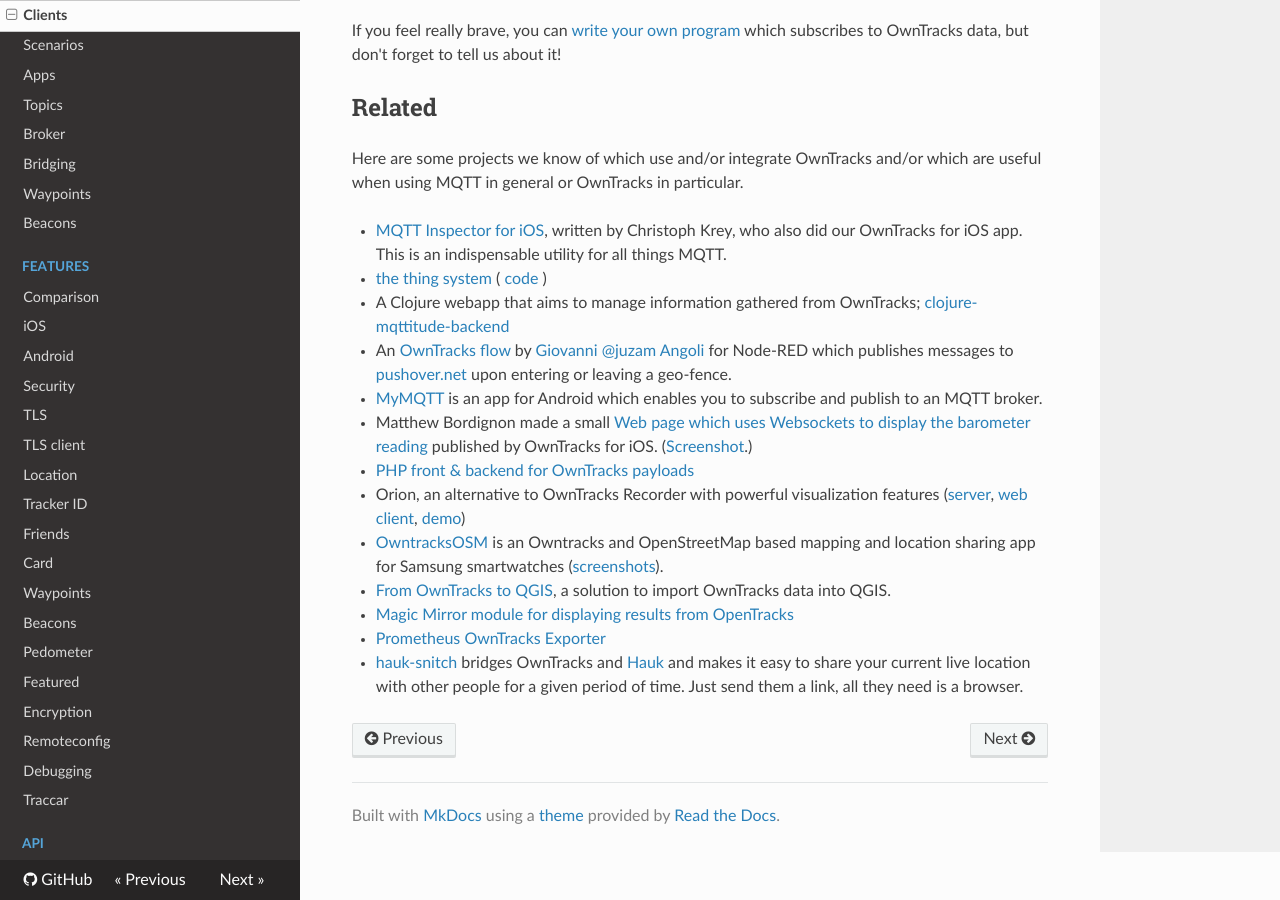
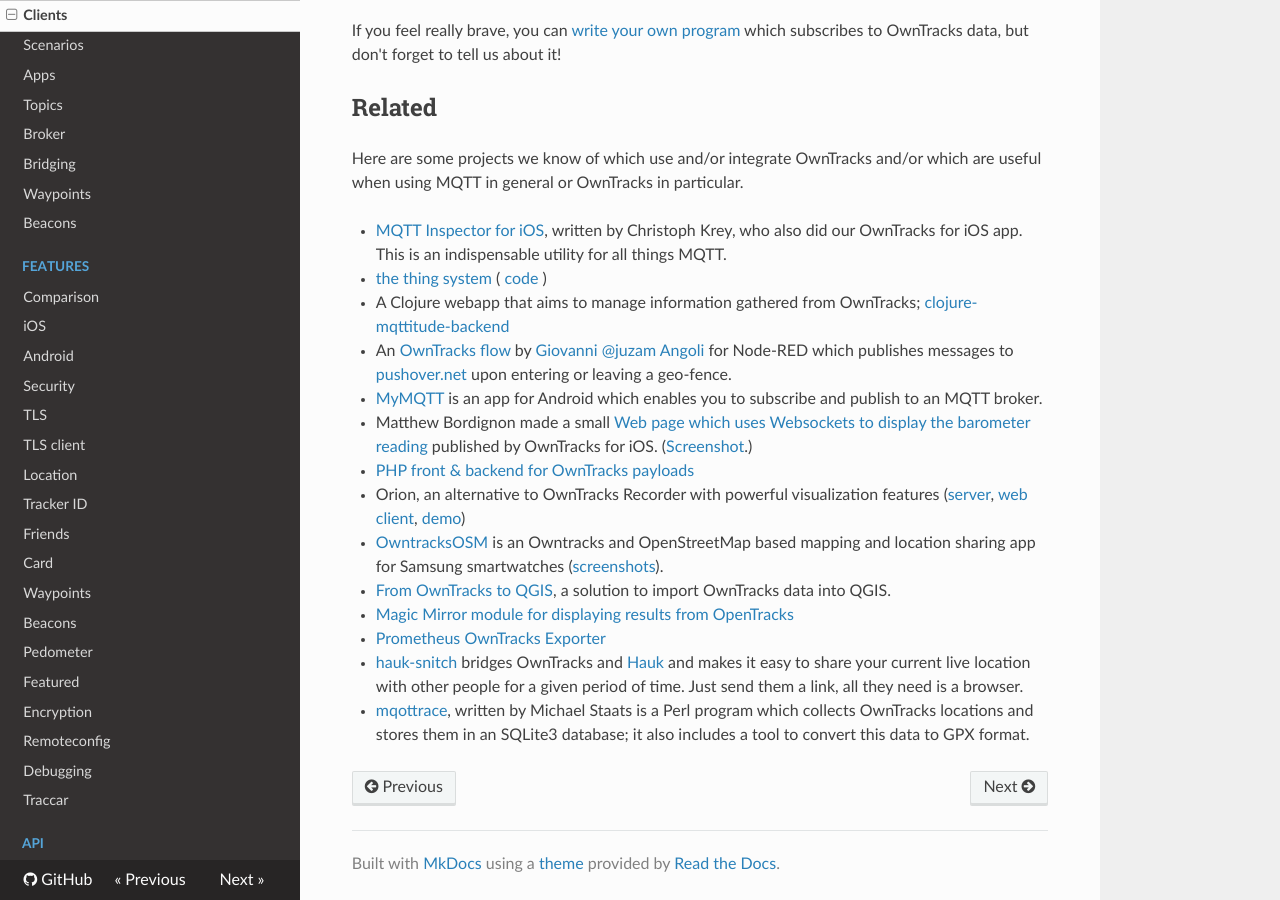
Before and after one commit to owntracks/booklet, an MkDocs documentation site: the page built from docs/guide/clients.md, in a window 1280 px wide and 900 px high, scrolled down 3176 px. Built offline with MkDocs 1.6.1, drawn with Linux system fonts in a browser that asks for light colours; nearby versions of some CDN libraries; old or Windows-style settings are respelled for this version of MkDocs.

Commit message:
add mqottrace client

```diff
--- a/docs/guide/clients.md
+++ b/docs/guide/clients.md
@@ -90,3 +90,4 @@ which are useful when using MQTT in general or OwnTracks in particular.
 * [Magic Mirror module for displaying results from OpenTracks](https://github.com/BrianHepler/MMM-WeasleyClock)
 * [Prometheus OwnTracks Exporter](https://github.com/linusg/prometheus-owntracks-exporter)
 * [hauk-snitch](https://github.com/tuffnerdstuff/hauk-snitch) bridges OwnTracks and [Hauk](https://github.com/bilde2910/Hauk) and makes it easy to share your current live location with other people for a given period of time. Just send them a link, all they need is a browser.
+* [mqottrace](https://sourceforge.net/projects/mqottrace/files/), written by Michael Staats is a Perl program which collects OwnTracks locations and stores them in an SQLite3 database; it also includes a tool to convert this data to GPX format.
```
